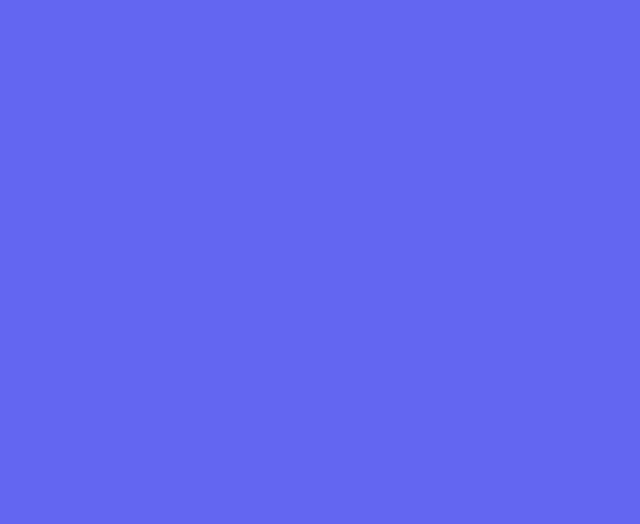
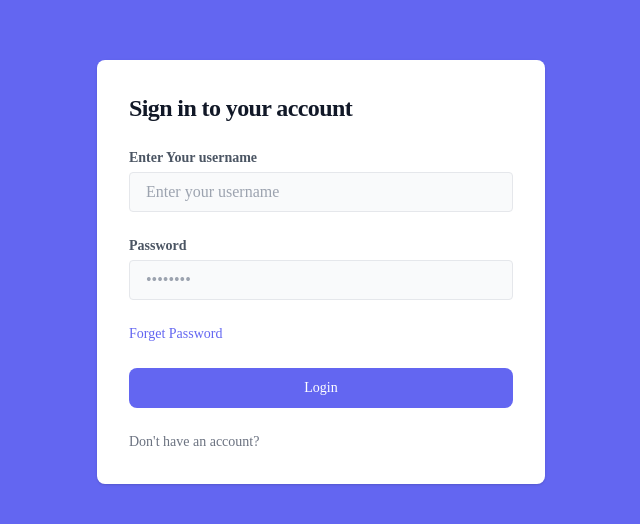
Before and after one commit to emhoka/eunice_mhoka_frontend_assesment, a Vue app: page / in a window 1280 px wide. Shown: the part 128-652 px from the top of the page, without its empty margins (319-959 px from the left). Built offline with nearby package versions, Linux system fonts and the light colour scheme.

Commit message:
Log the username and password on clicking a button

```diff
--- a/package.json
+++ b/package.json
@@ -8,6 +8,7 @@
     "lint": "vue-cli-service lint"
   },
   "dependencies": {
+    "animate.css": "^4.1.1",
     "autoprefixer": "^9.8.8",
     "axios": "^1.4.0",
     "core-js": "^3.8.3",
--- a/src/App.vue
+++ b/src/App.vue
@@ -1,7 +1,6 @@
 <template>
-  <div >
-    <!-- <img alt="Vue logo" src="./assets/logo.png"> -->
-    <div class="flex flex-col bg-indigo-500 items-center justify-center px-6 py-8 mx-auto md:h-screen lg:py-0"></div>
+  <div class="font-raleway">
+    <router-view />
   </div>
 </template>
 
--- a/src/main.ts
+++ b/src/main.ts
@@ -1,8 +1,12 @@
 import Vue from 'vue'
 import App from './App.vue'
 import "./index.css"
+import 'animate.css'
+import router from './router'
+
 Vue.config.productionTip = false
 
 new Vue({
+  router,
   render: h => h(App),
 }).$mount('#app')
--- /dev/null
+++ b/src/router/index.ts
@@ -0,0 +1,20 @@
+import Vue from 'vue'
+import VueRouter, { RouteConfig } from 'vue-router'
+import Login from "../views/Login.vue"
+
+Vue.use(VueRouter);
+
+const routes: Array<RouteConfig> = [
+  {
+    path: '/',
+    name: 'Login',
+    component: Login
+  }
+]
+
+const router = new VueRouter({
+  mode: 'history',
+  routes,
+});
+
+export default router;
--- a/src/views/Login.vue
+++ b/src/views/Login.vue
@@ -1,12 +1,61 @@
 <template>
+    <div class="flex flex-col bg-indigo-500 items-center justify-center px-6 py-8 mx-auto md:h-screen lg:py-0">
+      <div class="w-full bg-white rounded-lg shadow dark:border md:mt-0 sm:max-w-md xl:p-0 dark:bg-gray-800 dark:border-gray-700 animate__animated animate__rotateInDownLeft">
+        <div class="p-6 space-y-4 md:space-y-6 sm:p-8">
+          <h1 class="text-xl font-bold leading-tight tracking-tight text-gray-900 md:text-2xl dark:text-white">
+            Sign in to your account
+          </h1>
+          <form class="space-y-4 md:space-y-6">
+            <FormInput
+              placeholder="Enter your username"
+              v-model="username"
+              type="text"
+              title="Enter Your username"
+              required="true"
+            />
+            <FormInput
+              placeholder="••••••••"
+              v-model="password"
+              type="password"
+              title="Password"
+              required="true"
+            />
+            <div class="flex items-end">
+              <div class="text-sm">
+                <a class="font-medium text-indigo-500 hover:underline dark:text-blue-500" href="#">
+                  Forget Password
+                </a>
+              </div>
+            </div>
+            <Button type="submit" buttonText="Login" @click="printUsernameAndPassword" />
+            <p class="text-sm font-light text-gray-500 dark:text-gray-400">
+              Don't have an account?
+              <a href="#" class="font-medium text-indigo-500 hover:underline dark:text-blue-500"></a>
+            </p>
+          </form>
+        </div>
+      </div>
+    </div>
+  </template>
 
-</template>
+  <script lang="ts">
+  import { Component, Vue } from "vue-property-decorator";
+  import FormInput from "@/components/FormInput.vue";
+  import Button from "@/components/Button.vue";
 
-<script lang="ts">
-import { Vue } from 'vue-property-decorator';
+  @Component({
+    components: {
+      FormInput,
+      Button,
+    },
+  })
+  export default class Login extends Vue {
+    username: string = "";
+    password: string = "";
 
-
-export default class Login extends Vue{
-
-}
-</script>
+    printUsernameAndPassword() {
+      console.log("Username: ", this.username);
+      console.log("Password: ", this.password);
+    }
+  }
+  </script>
```
Also changed, not shown: 1 other file (tests, documents, lock files or other folders).
